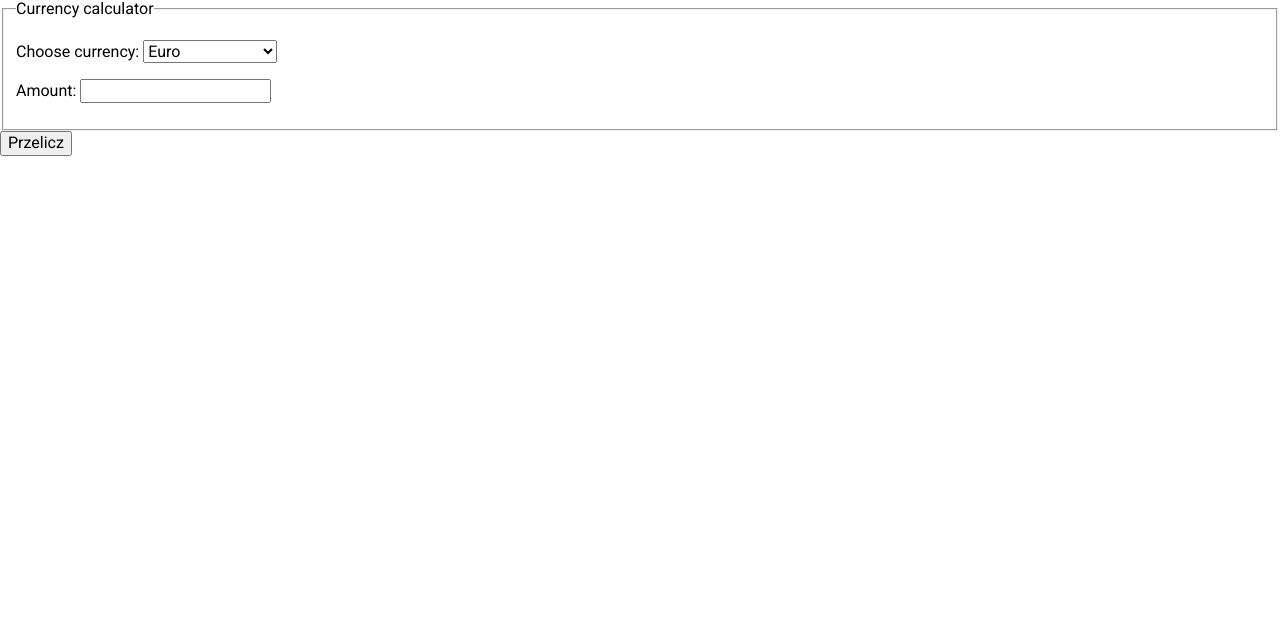
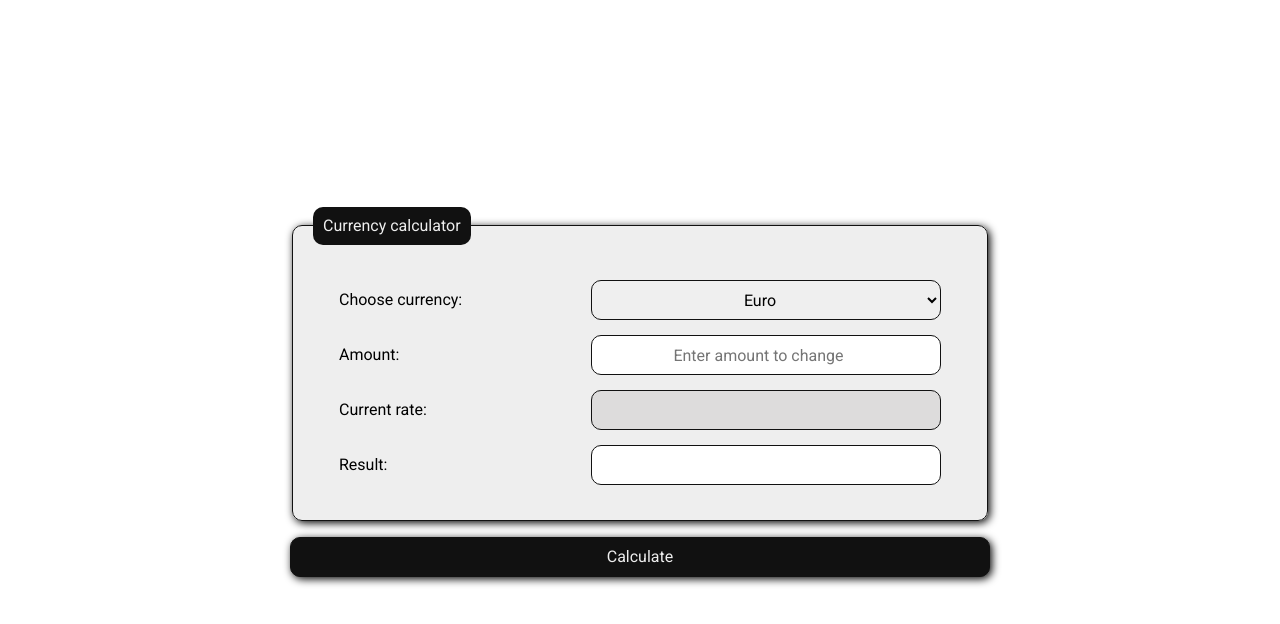
Before and after one commit to donReasoN/currency_calculator, a plain HTML site: page index.html in a window 1280 px wide. Drawn offline with nearby package versions, Linux system fonts and the light colour scheme.

Commit message:
Added classes & css code

```diff
--- /dev/null
+++ b/css/form.css
@@ -0,0 +1,75 @@
+.form {
+    flex-basis: 700px;
+    margin: 40px 20px;
+}
+
+.form__field {
+    border: 1px solid #111;
+    border-radius: 10px;
+    padding: 20px;
+    background-color: #eee;
+    box-shadow: 2px 2px 8px black;
+}
+
+.form__legend {
+    background-color: #111;
+    color: #eee;
+    padding: 10px;
+    border-radius: 10px;
+}
+
+.form__conteiner {
+    display: flex;
+    justify-content: space-around;
+    align-items: center;
+    margin: 15px 0;
+}
+
+@media (max-width: 500px) {
+    .form__conteiner {
+        flex-wrap: wrap;
+        justify-content: flex-start;
+    }
+    .form__label {
+        margin: 0 0 10px;
+    }
+}
+
+.form__label {
+    flex-basis: 200px;
+}
+
+@media (max-width: 500px) {
+    .form__label {
+        margin: 0 0 10px;
+    }
+}
+
+.form__input {
+    flex-basis: 350px;
+    height: 40px;
+    padding: 0 20px;
+    text-align: center;
+    border: 1px solid #111;
+    border-radius: 10px;
+}
+
+.form__input:disabled {
+    background-color: rgb(221, 220, 220);
+}
+
+.form__button {
+    width: 100%;
+    padding: 10px 0;
+    border: 1px solid #111;
+    border-radius: 10px;
+    color: #eee;
+    background-color: #111;
+    box-shadow: 2px 2px 8px black;
+    transition: .2s;
+    cursor: pointer;
+}
+
+.form__button:hover {
+    background-color: hsl(0, 0%, 14%);
+}
--- a/css/style.css
+++ b/css/style.css
@@ -8,4 +8,10 @@ html {
 
 .body {
     font-family: "Roboto", sans-serif;
+    height: 100vh;
+    display: flex;
+    justify-content: center;
+    align-items: center;
+    /* background-image: url('../images/money.jpg');
+    background-size: cover; */
 }
--- a/index.html
+++ b/index.html
@@ -7,27 +7,38 @@
     <link rel="stylesheet" href="https://cdnjs.cloudflare.com/ajax/libs/normalize/8.0.1/normalize.css" integrity="sha512-oHDEc8Xed4hiW6CxD7qjbnI+B07vDdX7hEPTvn9pSZO1bcRqHp8mj9pyr+8RVC2GmtEfI2Bi9Ke9Ass0as+zpg==" crossorigin="anonymous" />
     <link href="https://fonts.googleapis.com/css2?family=Roboto:wght@300;400;700&display=swap" rel="stylesheet">
     <link rel="stylesheet" href="css/style.css">
+    <link rel="stylesheet" href="css/form.css">
 </head>
 
 <body class="body">
     <form class="form">
         <fieldset class="form__field">
             <legend class="form__legend">Currency calculator</legend>
-            <p>
-                <label class="form__label" for="">Choose currency:</label>
-                <select class="form__input" id="">
+            <div class="form__conteiner">
+                <label class="form__label" for="select">Choose currency:</label>
+                <select class="form__input" id="select">
                     <option value="eur">Euro</option>
                     <option value="usd">U.S. dollar</option>
                     <option value="gbp">British pound</option>
                     <option value="cad">Canadian dollar</option>
                 </select>
-            </p>
-            <p>
-                <label class="form__label" for="inputSelect">Amount:</label>
-                <input class="form__input" type="number" id="inputSelect">
-            </p>
+            </div>
+            <div class="form__conteiner">
+                <label class="form__label" for="amount">Amount:</label>
+                <input class="form__input" type="number" id="amount" placeholder="Enter amount to change" step="0.01">
+            </div>
+            <div class="form__conteiner">
+                <label class="form__label" for="rate">Current rate:</label>
+                <input class="form__input" type="number" id="rate" disabled>
+            </div>
+            <div class="form__conteiner">
+                <label class="form__label" for="rate">Result:</label>
+                <input class="form__input" type="number" id="result" readonly>
+            </div>
         </fieldset>
-        <button class="form__button">Przelicz</button>
+        <p>
+            <button class="form__button">Calculate</button>
+        </p>
     </form>
 </body>
 
```
